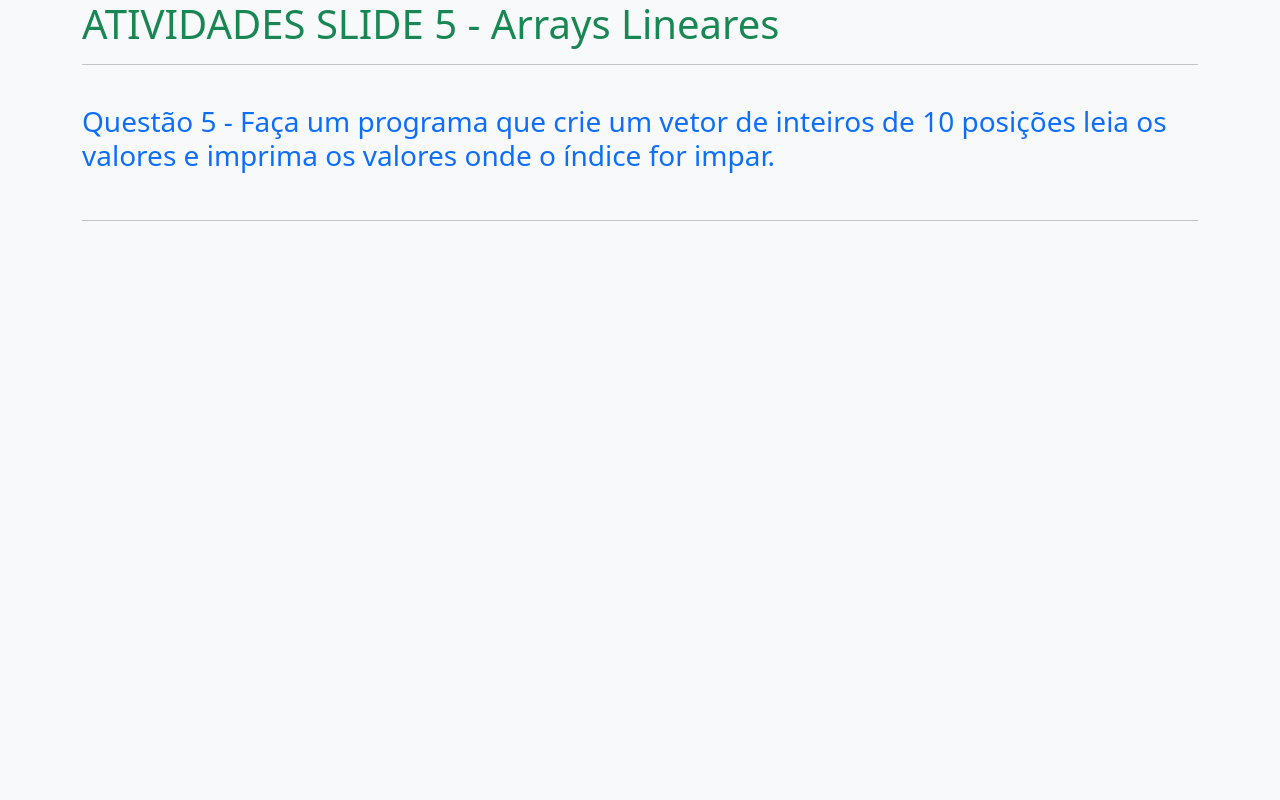
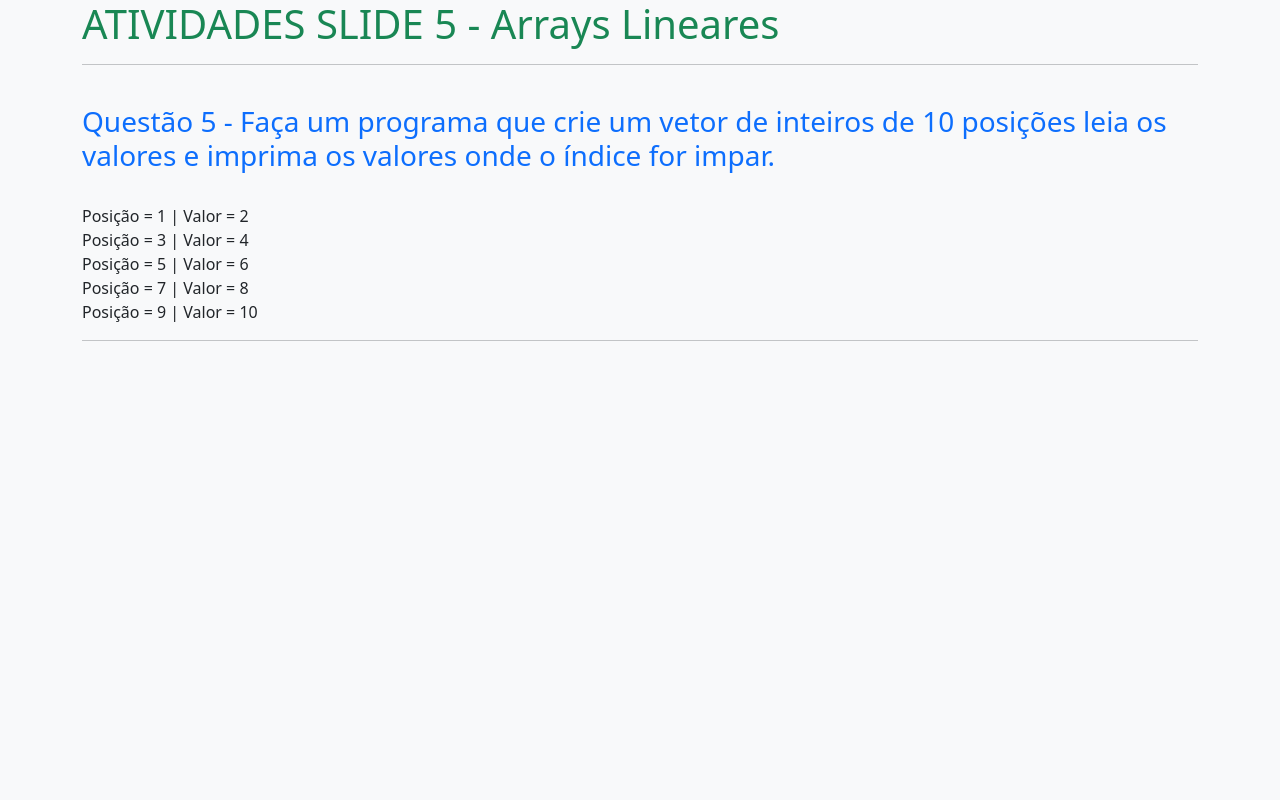
Before and after one commit to MrHakimoto/hack-maccabeus, a PHP site: page /www/structure/anderground.php in a window 1280 px wide. Run offline with PHP 8.4, Linux system fonts and the light colour scheme.

Commit message:
avs2 other position

```diff
--- a/www/structure/anderground.php
+++ b/www/structure/anderground.php
@@ -15,7 +15,17 @@
 valores e imprima os valores onde o índice for impar.</h3>
     <br>
 
+    <?php
 
+      for($v = 0,$n = 0;$v <= 10;$v++){
+        $n++;
+        if($v % 2 != 0){
+          $numeros[$v] = "$n";
+          print "Posição = $v | Valor = $numeros[$v]<br>";
+        }
+      }
+
+    ?>
 
     <hr> <br>
 
```
